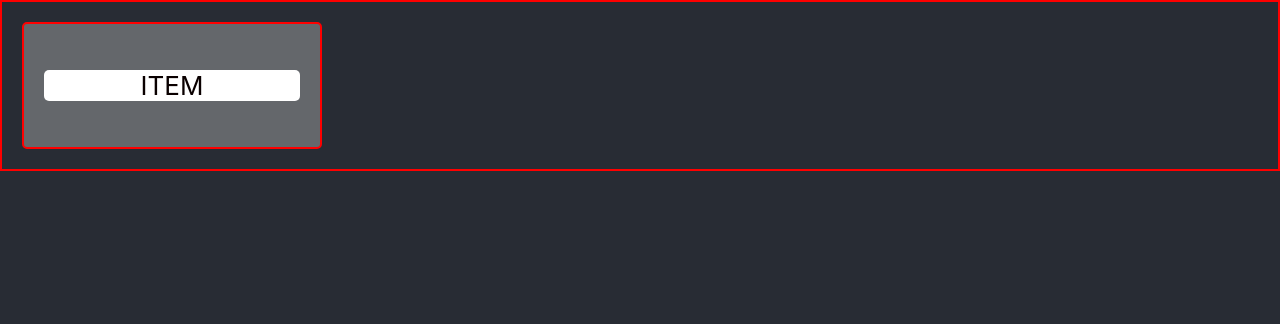
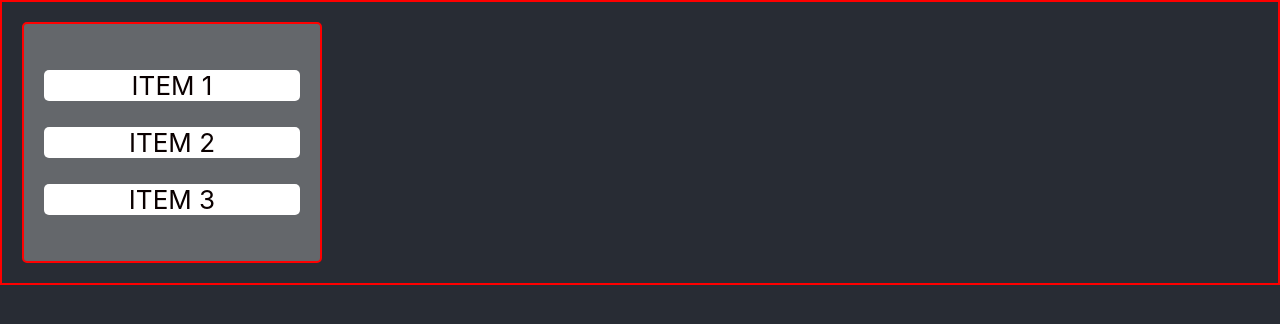
Before and after one commit to adospinoiu/React_Drag_and_Drop, a React (Create React App) app: page / in a window 1280 px wide. Shown: the top 324 px of the page. Built offline with nearby package versions, Linux system fonts and the light colour scheme.

Commit message:
Added more items to be able to drag and drop

```diff
--- a/src/App.js
+++ b/src/App.js
@@ -9,7 +9,19 @@ function App() {
           <div className="dnd-group">
             <div className="dnd-item">
               <div>
-                <p>ITEM</p>
+                <p>ITEM 1</p>
+              </div>
+            </div>
+
+            <div className="dnd-item">
+              <div>
+                <p>ITEM 2</p>
+              </div>
+            </div>
+
+            <div className="dnd-item">
+              <div>
+                <p>ITEM 3</p>
               </div>
             </div>
           </div>
```
